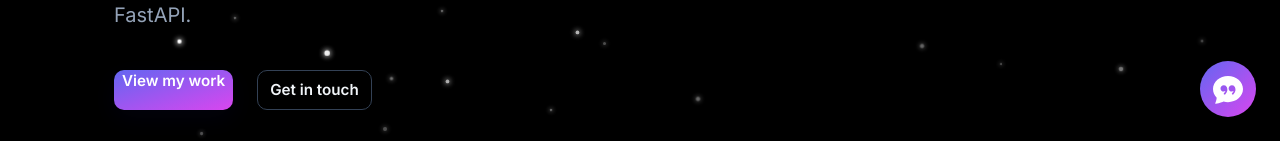
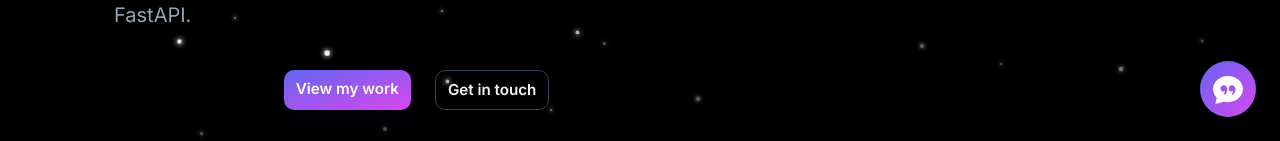
Before and after one commit to dakreath/Portfolio, a React (Vite) app: page / in a window 1280 px wide. Shown: the part 659-800 px from the top of the page. Built offline with nearby package versions, Linux system fonts and the light colour scheme.

Commit message:
update all

```diff
--- a/src/components/Hero.jsx
+++ b/src/components/Hero.jsx
@@ -25,7 +25,7 @@ function Hero() {
             <a className="btn-hero" href="#projects">
               View my work
             </a>
-            <a className="btn-secondary" href="#contact">
+            <a className="btn-secondary" href="mailto:daknguenyreath@gmail.com">
               Get in touch
             </a>
           </div>
--- a/src/index.css
+++ b/src/index.css
@@ -126,12 +126,16 @@
 
 
   /* ---------- Hero ---------- */
+   .hero-actions {
+    @apply flex gap-6 flex-wrap justify-center  ;
+  }
+
   .hero {
     @apply pt-[116px] pb-20;
   }
 
   .btn-hero {
-    @apply text-white px-2  text-center rounded-[10px] no-underline font-semibold text-[0.95rem] inline-block
+    @apply text-white px-3 py-2 text-center rounded-[10px] no-underline font-semibold text-[0.95rem] inline-block
       transition-all duration-200 hover:-translate-y-0.5 bg-gradient-to-br from-indigo to-fuchsia;
     box-shadow: 0 8px 24px rgba(5, 5, 42, 0.3);
   }
@@ -168,9 +172,6 @@
   }
   .hero .lede {
     @apply text-[1.25rem] text-ink-dim max-w-[560px] leading-[1.45] mb-10;
-  }
-  .hero-actions {
-    @apply flex gap-6 flex-wrap;
   }
 
   /* ---------- shared sections part ---------- */
```
